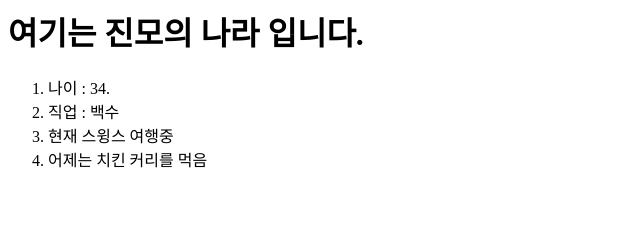
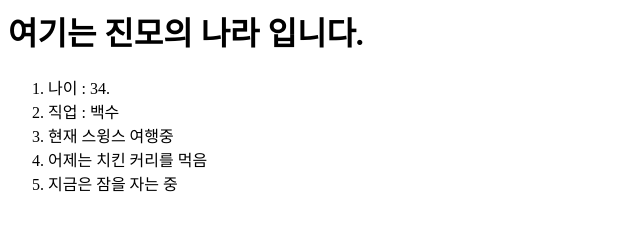
Before and after one commit to nky3333/myhome, a plain HTML site: page index.html in a window 1280 px wide. Shown: the whole page, without its empty margins (0-640 px from the left). Drawn offline with Linux system fonts and the light colour scheme.

Commit message:
Update index.html

```diff
--- a/index.html
+++ b/index.html
@@ -4,6 +4,7 @@
   <li>직업 : 백수</li>
   <li>현재 스윙스 여행중</li>
   <li>어제는 치킨 커리를 먹음 </li>
+  <li>지금은 잠을 자는 중</li>
 
 
 </ol>
```
